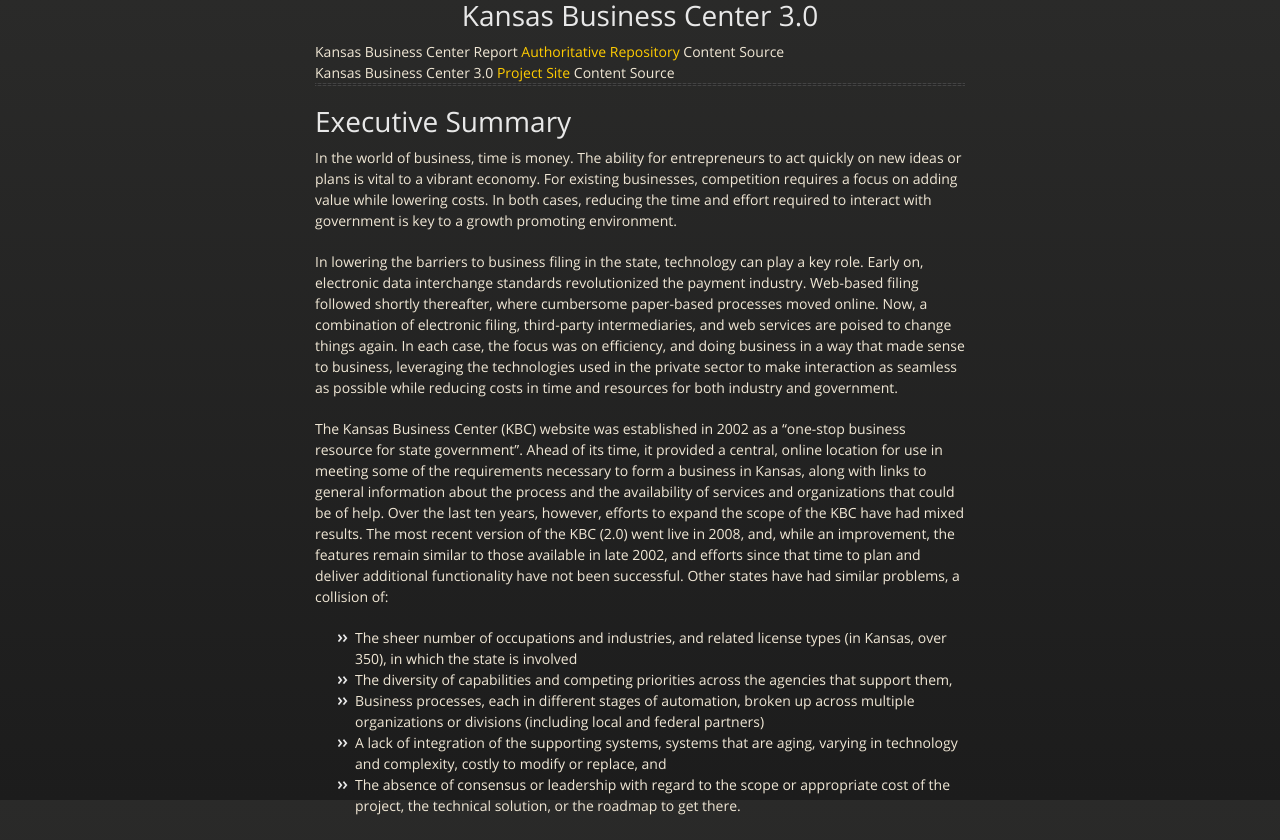
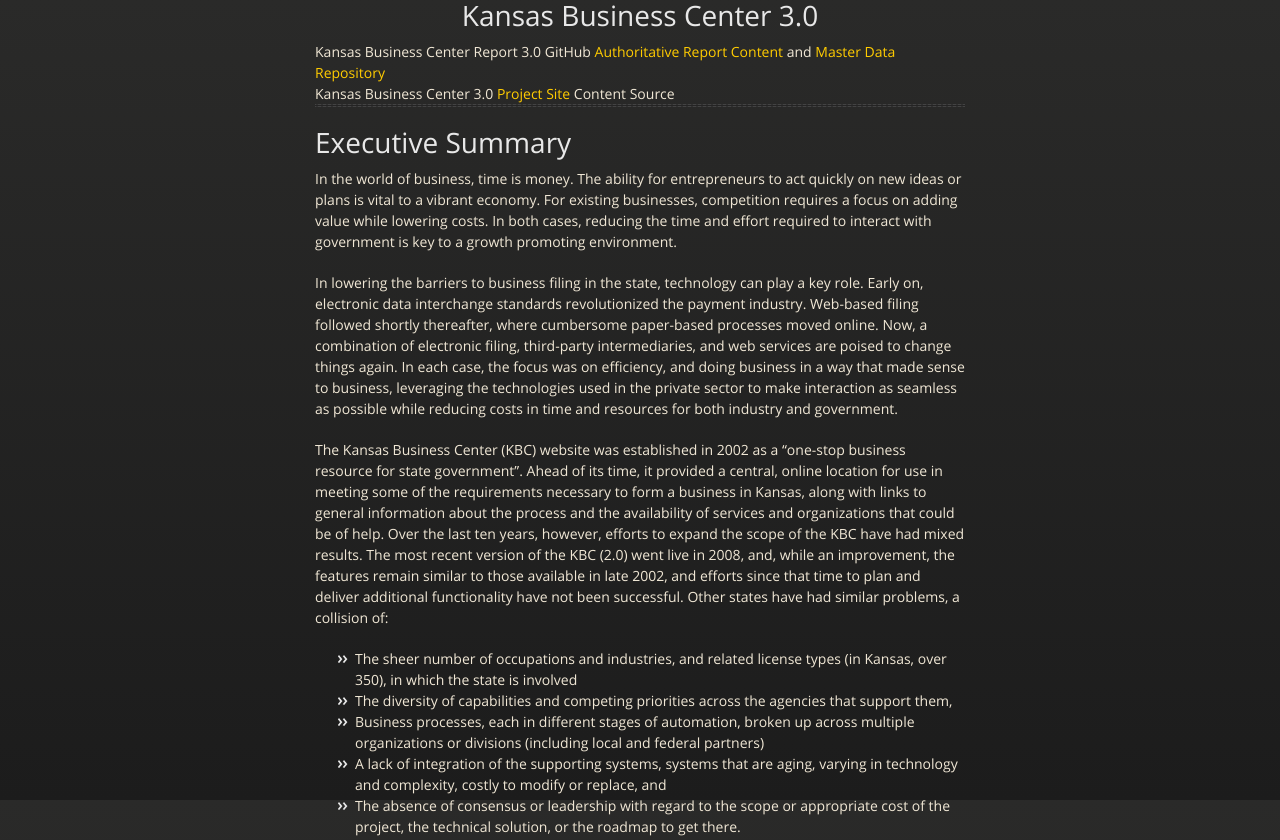
Before and after one commit to CIVICS/report, a plain HTML site: page 05-ExecutiveSummary.html in a window 1280 px wide. Shown: the top 840 px of the page. Drawn offline with nearby package versions, Linux system fonts and the light colour scheme.

Commit message:
Update 05-ExecutiveSummary.html

```diff
--- a/05-ExecutiveSummary.html
+++ b/05-ExecutiveSummary.html
@@ -24,7 +24,7 @@
 
          <div id="title">
          <center><h1>Kansas Business Center 3.0</h1></center>
-        Kansas Business Center Report <a href="http://kansasbusinesscenter.org"> Authoritative Repository </a> Content Source
+        Kansas Business Center Report 3.0 GitHub <a href="http://kansasbusinesscenter.org"> Authoritative Report Content </a> and  <a href="https://github.com/kansasbusinesscenter/report Data Repository"> Master Data Repository </a>
         <br> Kansas Business Center 3.0 <a href="http://kansasbusinesscenter.com"> Project Site </a> Content Source
 
           <hr>
```
